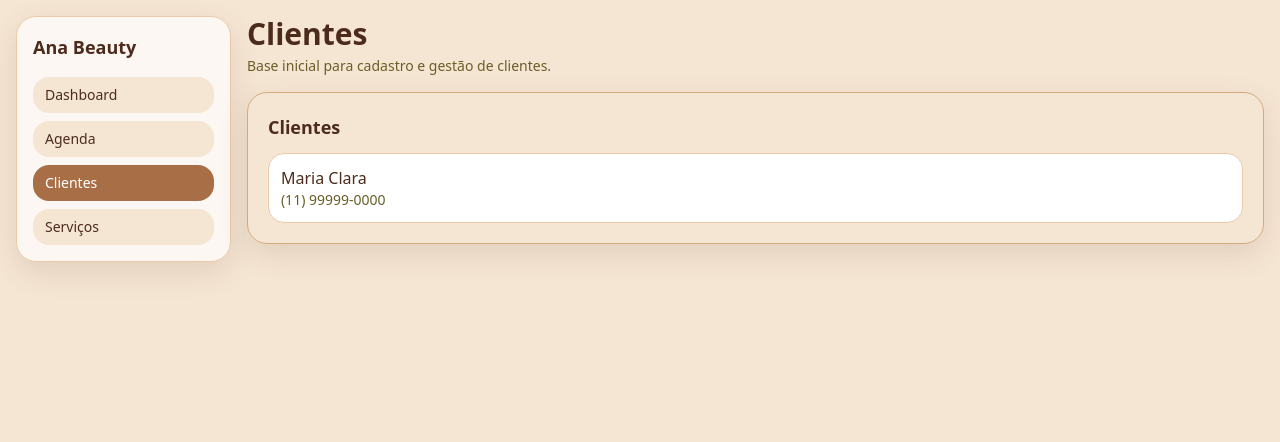
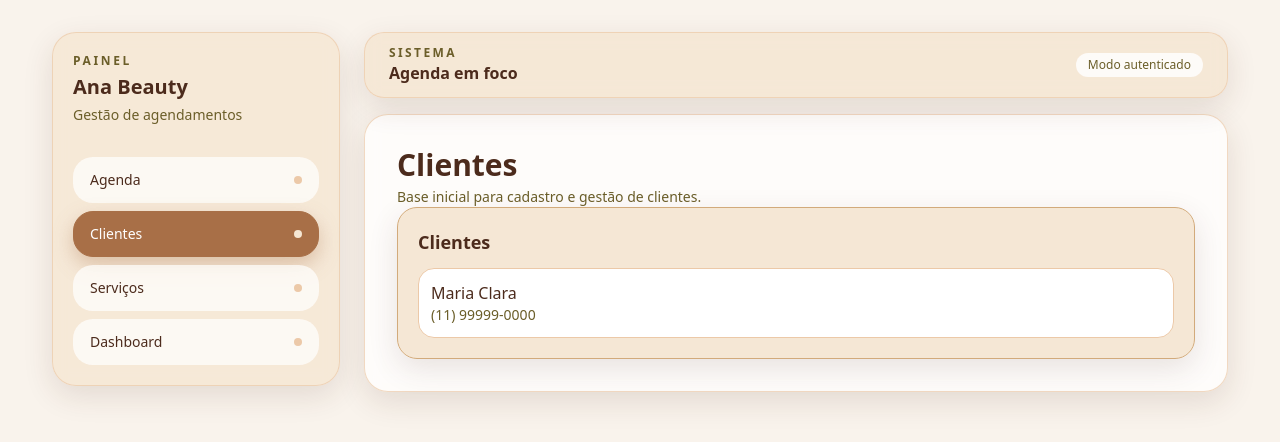
Before and after one commit to gustadev-vrgs/anabeauty, a Next.js app: page /clientes in a window 1280 px wide. Shown: the top 442 px of the page. Built offline with nearby package versions, Linux system fonts and the light colour scheme.

Commit message:
feat: refine authenticated app layout for dashboard routes

```diff
--- a/src/app/globals.css
+++ b/src/app/globals.css
@@ -71,3 +71,10 @@ select {
   background: #d2aa7b;
   color: #2a1a13;
 }
+
+
+@supports (padding: max(0px)) {
+  .safe-area-bottom {
+    padding-bottom: max(0.5rem, env(safe-area-inset-bottom));
+  }
+}
--- a/src/components/layout/app-sidebar.tsx
+++ b/src/components/layout/app-sidebar.tsx
@@ -5,35 +5,76 @@ import { usePathname } from 'next/navigation';
 import { cn } from '@/utils/cn';
 
 const links = [
-  { href: '/dashboard', label: 'Dashboard' },
   { href: '/agenda', label: 'Agenda' },
   { href: '/clientes', label: 'Clientes' },
   { href: '/servicos', label: 'Serviços' },
+  { href: '/dashboard', label: 'Dashboard' },
 ];
+
+function isPathActive(pathname: string, href: string) {
+  return pathname === href || pathname.startsWith(`${href}/`);
+}
 
 export function AppSidebar() {
   const pathname = usePathname();
 
   return (
-    <aside className="w-full rounded-2xl border border-coffee-cappuccino bg-white/70 p-4 shadow-card md:sticky md:top-4 md:w-64 md:self-start">
-      <p className="mb-4 text-lg font-semibold text-coffee-darkRoast">Ana Beauty</p>
-      <nav className="grid grid-cols-2 gap-2 md:grid-cols-1">
+    <>
+      <aside className="hidden w-72 shrink-0 rounded-3xl border border-coffee-cappuccino/70 bg-coffee-latte/80 p-5 shadow-card backdrop-blur md:sticky md:top-6 md:block md:max-h-[calc(100vh-3rem)]">
+        <div className="mb-8 space-y-1">
+          <p className="text-xs font-semibold uppercase tracking-[0.22em] text-coffee-espresso">Painel</p>
+          <h2 className="text-xl font-semibold text-coffee-darkRoast">Ana Beauty</h2>
+          <p className="text-sm text-coffee-espresso">Gestão de agendamentos</p>
+        </div>
+
+        <nav className="space-y-2" aria-label="Navegação principal">
           {links.map((link) => {
-          const isActive = pathname === link.href;
+            const isActive = isPathActive(pathname, link.href);
+
             return (
               <Link
                 key={link.href}
                 href={link.href}
                 className={cn(
-                'rounded-xl px-3 py-2 text-sm font-medium transition-colors',
-                isActive ? 'bg-coffee-mocha text-white' : 'bg-coffee-latte text-coffee-darkRoast hover:bg-coffee-cappuccino',
+                  'group flex items-center justify-between rounded-2xl border px-4 py-3 text-sm font-medium transition-all duration-200',
+                  isActive
+                    ? 'border-coffee-mocha bg-coffee-mocha text-white shadow-[0_8px_20px_rgba(168,111,71,0.35)]'
+                    : 'border-transparent bg-white/70 text-coffee-darkRoast hover:border-coffee-cappuccino hover:bg-white',
+                )}
+              >
+                <span>{link.label}</span>
+                <span
+                  className={cn(
+                    'h-2 w-2 rounded-full transition-colors',
+                    isActive ? 'bg-coffee-latte' : 'bg-coffee-cappuccino group-hover:bg-coffee-macchiato',
+                  )}
+                />
+              </Link>
+            );
+          })}
+        </nav>
+      </aside>
+
+      <nav className="safe-area-bottom fixed inset-x-3 bottom-4 z-50 rounded-2xl border border-coffee-cappuccino/70 bg-coffee-latte/95 p-2 shadow-elevated backdrop-blur md:hidden" aria-label="Navegação mobile">
+        <div className="grid grid-cols-4 gap-2">
+          {links.map((link) => {
+            const isActive = isPathActive(pathname, link.href);
+
+            return (
+              <Link
+                key={link.href}
+                href={link.href}
+                className={cn(
+                  'rounded-xl px-2 py-2 text-center text-xs font-semibold transition-colors',
+                  isActive ? 'bg-coffee-mocha text-white' : 'text-coffee-darkRoast hover:bg-white/90',
                 )}
               >
                 {link.label}
               </Link>
             );
           })}
+        </div>
       </nav>
-    </aside>
+    </>
   );
 }
--- a/src/components/layout/main-layout.tsx
+++ b/src/components/layout/main-layout.tsx
@@ -3,9 +3,26 @@ import { AppSidebar } from '@/components/layout/app-sidebar';
 
 export function MainLayout({ children }: { children: ReactNode }) {
   return (
-    <div className="mx-auto flex min-h-screen w-full max-w-7xl flex-col gap-4 p-4 md:flex-row md:items-start">
-      <AppSidebar />
-      <main className="w-full space-y-4">{children}</main>
+    <div className="min-h-screen bg-[#f9f3ec] pb-24 md:pb-8">
+      <div className="mx-auto flex w-full max-w-[1240px] flex-col gap-4 p-4 sm:p-6 md:flex-row md:items-start md:gap-6 md:p-6 lg:p-8">
+        <AppSidebar />
+
+        <div className="w-full space-y-4">
+          <header className="sticky top-3 z-30 rounded-2xl border border-coffee-cappuccino/70 bg-coffee-latte/85 px-4 py-3 shadow-card backdrop-blur md:top-6 md:px-6">
+            <div className="flex items-center justify-between gap-4">
+              <div>
+                <p className="text-xs font-semibold uppercase tracking-[0.2em] text-coffee-espresso">Sistema</p>
+                <p className="text-base font-semibold text-coffee-darkRoast">Agenda em foco</p>
+              </div>
+              <div className="rounded-full bg-white/80 px-3 py-1 text-xs font-medium text-coffee-espresso">Modo autenticado</div>
+            </div>
+          </header>
+
+          <main className="rounded-3xl border border-coffee-cappuccino/70 bg-white/75 p-4 shadow-card backdrop-blur sm:p-6 lg:p-8">
+            {children}
+          </main>
+        </div>
+      </div>
     </div>
   );
 }
```
Lines whose indentation alone changed are shown as unchanged.
